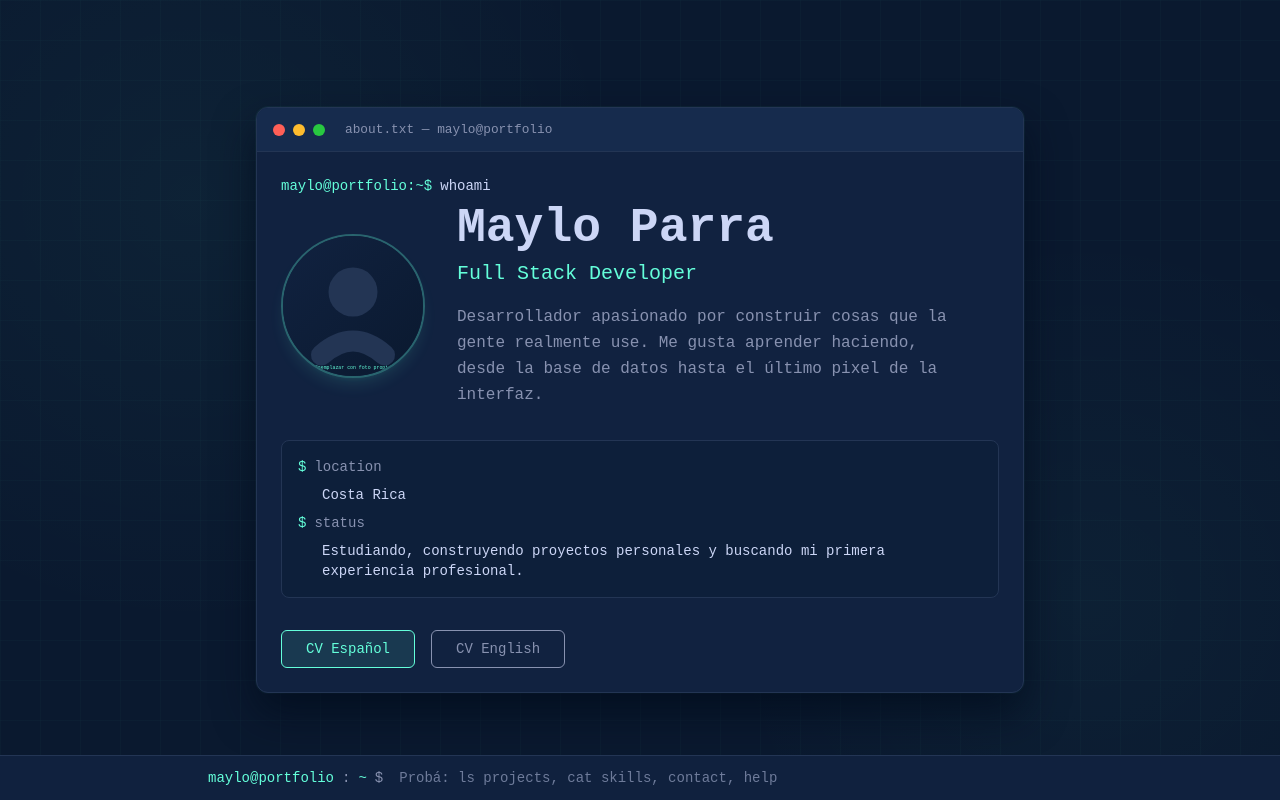
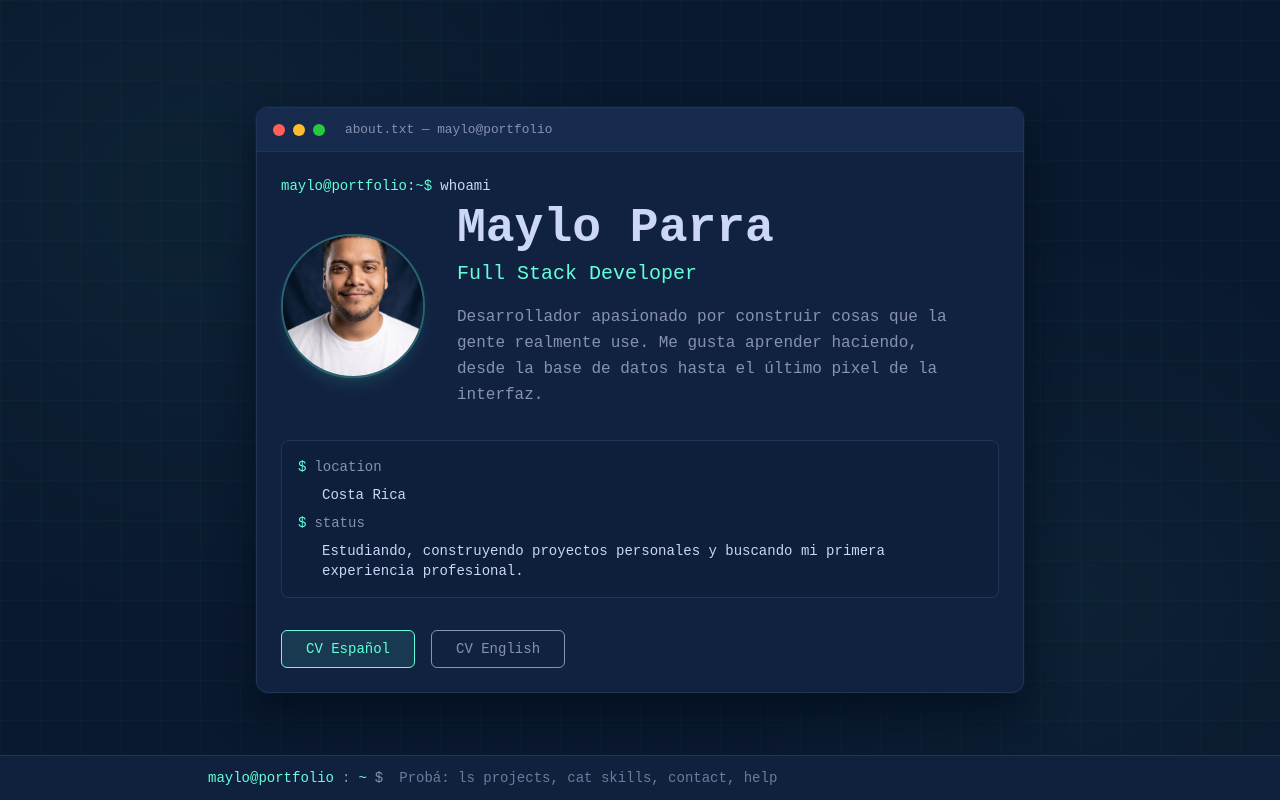
Before and after one commit to Mayloparra24/portafolio, a React (Vite) app: page / in a window 1280 px wide. Built offline with nearby package versions, Linux system fonts and the light colour scheme.

Commit message:
actualización de la foto de perfil

```diff
--- a/src/components/sections/AboutSection.tsx
+++ b/src/components/sections/AboutSection.tsx
@@ -42,7 +42,7 @@ export default function AboutSection({ onVisible }: AboutSectionProps) {
             <div className="relative group">
               <div className="h-36 w-36 rounded-full overflow-hidden border-2 border-accent/30 shadow-lg shadow-accent/10">
                 <img
-                  src="/profile-photo.svg"
+                  src="/Foto_Portafolio.avif"
                   alt="Maylo"
                   className="w-full h-full object-cover"
                 />
```
Also changed, not shown: public/Foto_Portafolio.avif (added), public/profile-photo.svg (deleted).
